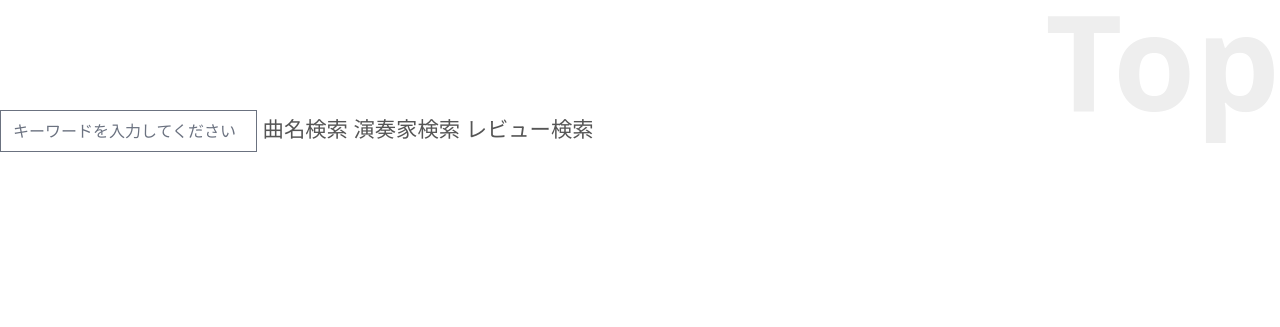
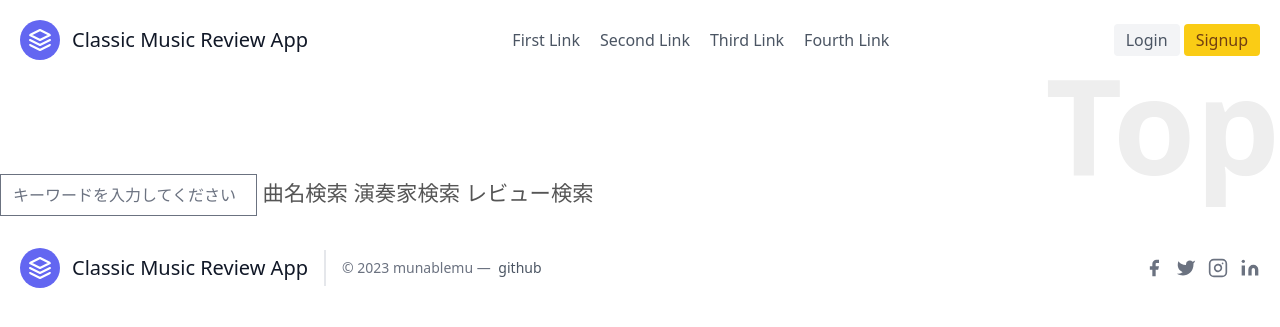
Before and after one commit to munablamu/portfolio-classic-review-app, a Laravel app: page / in a window 1280 px wide. Shown: the top 327 px of the page. Run offline with Laravel 10, Linux system fonts and the light colour scheme; style sheets or scripts are compiled from the project's sources; parts of the project's set-up code (start-up, migrations or seed data) failed here and were passed over.

Commit message:
headerとfooterを用意

```diff
--- /dev/null
+++ b/resources/views/components/common/footer.blade.php
@@ -0,0 +1,37 @@
+<footer class="text-gray-600 body-font">
+  <div class="container px-5 py-8 mx-auto flex items-center sm:flex-row flex-col">
+    <a class="flex title-font font-medium items-center md:justify-start justify-center text-gray-900">
+      <svg xmlns="http://www.w3.org/2000/svg" fill="none" stroke="currentColor" stroke-linecap="round" stroke-linejoin="round" stroke-width="2" class="w-10 h-10 text-white p-2 bg-indigo-500 rounded-full" viewBox="0 0 24 24">
+        <path d="M12 2L2 7l10 5 10-5-10-5zM2 17l10 5 10-5M2 12l10 5 10-5"></path>
+      </svg>
+      <span class="ml-3 text-xl">Classic Music Review App</span>
+    </a>
+    <p class="text-sm text-gray-500 sm:ml-4 sm:pl-4 sm:border-l-2 sm:border-gray-200 sm:py-2 sm:mt-0 mt-4">© 2023 munablemu —
+      <a href="https://github.com/munablamu/portfolio-classic-review-app" class="text-gray-600 ml-1" rel="noopener noreferrer" target="_blank">github</a>
+    </p>
+    <span class="inline-flex sm:ml-auto sm:mt-0 mt-4 justify-center sm:justify-start">
+      <a class="text-gray-500">
+        <svg fill="currentColor" stroke-linecap="round" stroke-linejoin="round" stroke-width="2" class="w-5 h-5" viewBox="0 0 24 24">
+          <path d="M18 2h-3a5 5 0 00-5 5v3H7v4h3v8h4v-8h3l1-4h-4V7a1 1 0 011-1h3z"></path>
+        </svg>
+      </a>
+      <a class="ml-3 text-gray-500">
+        <svg fill="currentColor" stroke-linecap="round" stroke-linejoin="round" stroke-width="2" class="w-5 h-5" viewBox="0 0 24 24">
+          <path d="M23 3a10.9 10.9 0 01-3.14 1.53 4.48 4.48 0 00-7.86 3v1A10.66 10.66 0 013 4s-4 9 5 13a11.64 11.64 0 01-7 2c9 5 20 0 20-11.5a4.5 4.5 0 00-.08-.83A7.72 7.72 0 0023 3z"></path>
+        </svg>
+      </a>
+      <a class="ml-3 text-gray-500">
+        <svg fill="none" stroke="currentColor" stroke-linecap="round" stroke-linejoin="round" stroke-width="2" class="w-5 h-5" viewBox="0 0 24 24">
+          <rect width="20" height="20" x="2" y="2" rx="5" ry="5"></rect>
+          <path d="M16 11.37A4 4 0 1112.63 8 4 4 0 0116 11.37zm1.5-4.87h.01"></path>
+        </svg>
+      </a>
+      <a class="ml-3 text-gray-500">
+        <svg fill="currentColor" stroke="currentColor" stroke-linecap="round" stroke-linejoin="round" stroke-width="0" class="w-5 h-5" viewBox="0 0 24 24">
+          <path stroke="none" d="M16 8a6 6 0 016 6v7h-4v-7a2 2 0 00-2-2 2 2 0 00-2 2v7h-4v-7a6 6 0 016-6zM2 9h4v12H2z"></path>
+          <circle cx="4" cy="4" r="2" stroke="none"></circle>
+        </svg>
+      </a>
+    </span>
+  </div>
+</footer>
--- a/resources/views/components/common/header.blade.php
+++ b/resources/views/components/common/header.blade.php
@@ -1,2 +1,23 @@
-<div>
-  <a href="">ログイン</a>
+<header class="text-gray-600 body-font fixed top-0 w-full">
+  <div class="container mx-auto flex flex-wrap p-5 flex-col md:flex-row items-center">
+    <!-- logo -->
+    <a href="{{ route('top') }}" class="flex title-font font-medium items-center text-gray-900 mb-4 md:mb-0">
+      <svg xmlns="http://www.w3.org/2000/svg" fill="none" stroke="currentColor" stroke-linecap="round" stroke-linejoin="round" stroke-width="2" class="w-10 h-10 text-white p-2 bg-indigo-500 rounded-full" viewBox="0 0 24 24">
+        <path d="M12 2L2 7l10 5 10-5-10-5zM2 17l10 5 10-5M2 12l10 5 10-5"></path>
+      </svg>
+      <span class="ml-3 text-xl">Classic Music Review App</span>
+    </a>
+    <!-- primary nav -->
+    <nav class="md:ml-auto md:mr-auto flex flex-wrap items-center text-base justify-center">
+      <a class="mr-5 hover:text-gray-900">First Link</a>
+      <a class="mr-5 hover:text-gray-900">Second Link</a>
+      <a class="mr-5 hover:text-gray-900">Third Link</a>
+      <a class="mr-5 hover:text-gray-900">Fourth Link</a>
+    </nav>
+    <!-- secondary nav -->
+    <div class="hidden md:flex items-center space-x-1">
+      <a href="{{ route('login') }}" class="inline-flex bg-gray-100 border-0 py-1 px-3 focus:outline-none hover:bg-gray-200 rounded text-base mt-4 md:mt-0">Login</a>
+      <a href="{{ route('register') }}" class="inline-flex bg-yellow-400 border-0 py-1 px-3 focus:outline-none hover:bg-yellow-300 rounded text-base mt-4 md:mt-0 text-yellow-900 hover:text-yellow-800 transition duration-300">Signup</a>
+    </div>
+  </div>
+</header>
--- a/resources/views/components/layout.blade.php
+++ b/resources/views/components/layout.blade.php
@@ -14,7 +14,9 @@
       h1 { font-size: 100pt; font-weight: bold; text-align:right; color:#eee; margin:-40px 0px -50px 0px; }
     </style>
   </head>
-  <body>
+  <x-common.header />
+  <body class="pt-16"> <!-- TODO: ヘッダーの高さがわからないのでpadding-top(pt-xx)を設定できない -->
     {{ $slot }}
   </body>
+  <x-common.footer />
 <html>
```
